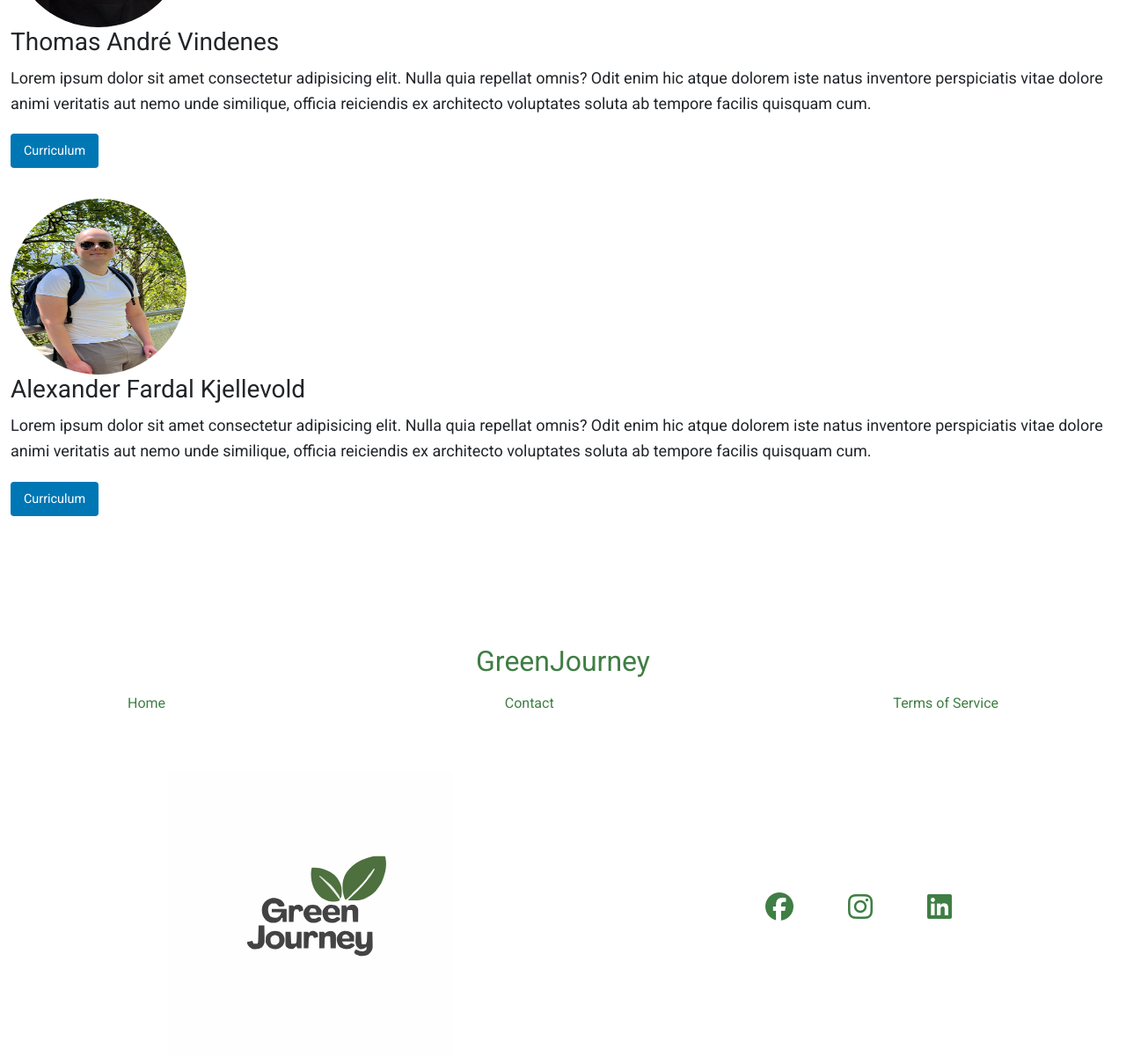
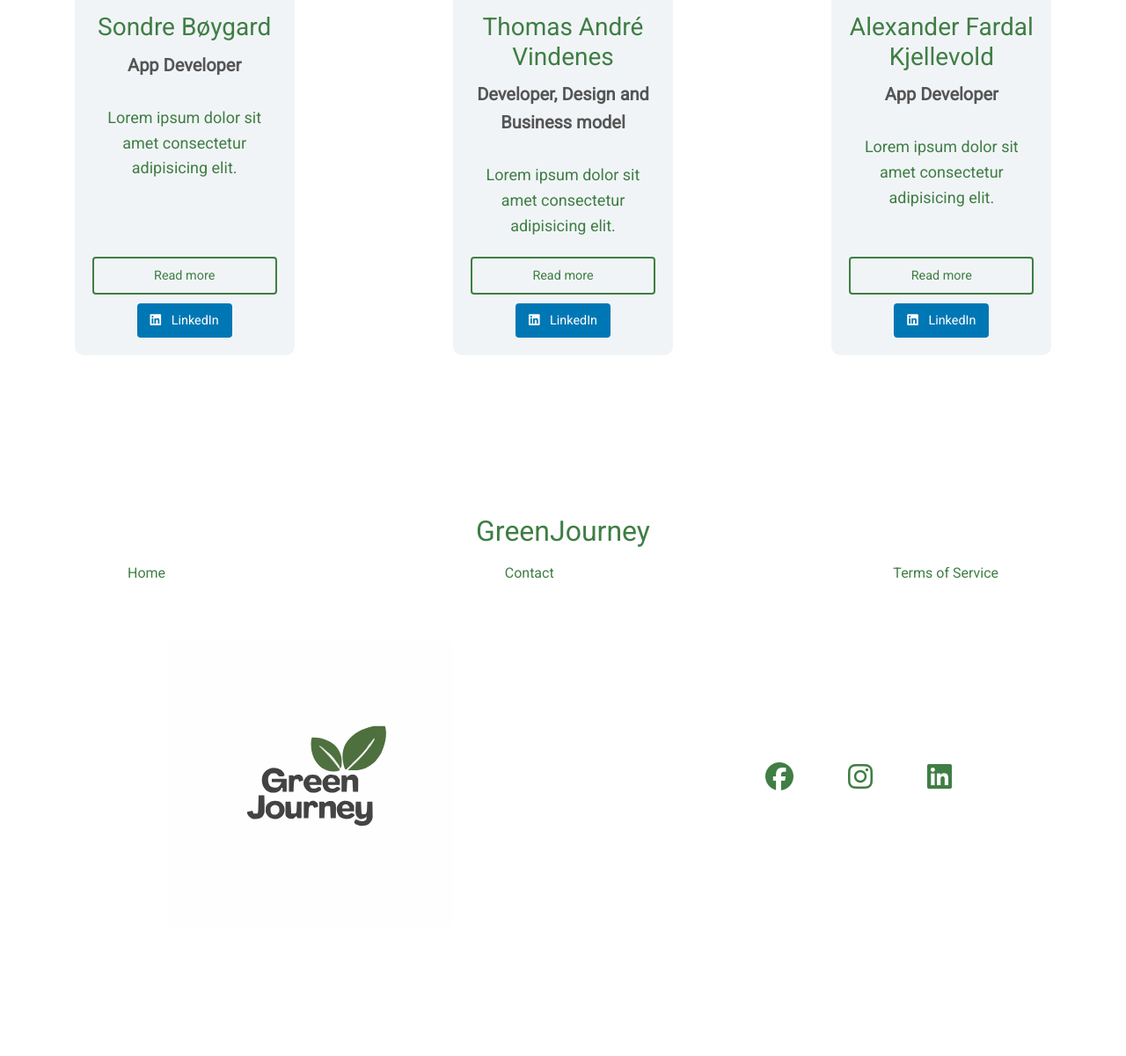
Before and after one commit to FOR19-GROUP-2/CarbonApp, a Flask app: page /about_us in a window 1280 px wide. Shown: the part 1519-2720 px from the top of the page at 88% size. After the commit the page ends 2459 px from the top, so only its background shows below. Run offline with Flask 2, Linux system fonts and the light colour scheme; some libraries are stand-ins or nearby versions.

Commit message:
Update about_us.html
Lagt til read more funksjon med tilhørende javascript.

```diff
--- a/capp/templates/about_us.html
+++ b/capp/templates/about_us.html
@@ -1,98 +1,181 @@
 <!DOCTYPE html>
 <html>
 <head>
+  <link rel="stylesheet" href="{{ url_for('static', filename='about_us.css') }}">
+  <script src="https://kit.fontawesome.com/yourkitid.js" crossorigin="anonymous"></script> <!-- Replace 'yourkitid' with your actual Font Awesome kit ID -->
 </head>
 <body>
+  <script>
+    function toggleReadMore(id, btn) {
+      var moreText = document.getElementById(id);
+      if (moreText.style.display === "none" || moreText.style.display === '') {
+        moreText.style.display = "inline";  // Viser teksten
+        btn.textContent = "Read less";      // Endrer knappens tekst til "Read less"
+      } else {
+        moreText.style.display = "none";    // Skjuler teksten
+        btn.textContent = "Read more";      // Endrer knappens tekst tilbake til "Read more"
+      }
+    }
+  </script>
+
   {% extends "layout.html" %}
   {% block content %}
 
-  <!-- Connect to css -->
-  <link rel="stylesheet" href="{{ url_for('static', filename='about_us.css') }}">
+  <!-- Our Vision -->
+  <section class="our-vision">
+    <div class="vision-container">
+      <h2>Our Mission</h2>
+      <p>Our aim is to heighten awareness about individual and corporate carbon emissions and demonstrate the simplicity and impact of reducing them.</p>
+    </div>
+  </section>
 
-  <!-- Developers -->
+  <!-- Our Team -->
   <section class="section_developers">
       <div class="container">
 
         <div class="developers" style="display:block;">
           <h1 style="text-align:center;"> Our Team</h1>
-          <p>
-          </p>
         </div>
 
+        <!-- Start of team member section -->
         <div class="developers">
-            <div class="box" >
-              <img src="static/images/IMG_0037.jpg" alt="" style="border-radius: 50%; width: 200px; height: 200px;" >
+
+          <div class="box">
+            <img src="static/images/emelie.jpg" alt="Emelie Nyström" style="border-radius: 50%;">
             <h3>Emelie Nyström</h3>
-              <p>  Lorem ipsum dolor sit amet consectetur adipisicing elit. Nulla quia repellat omnis? Odit enim hic atque dolorem iste natus inventore perspiciatis vitae dolore animi veritatis aut nemo unde similique, officia reiciendis ex architecto voluptates soluta ab tempore facilis quisquam cum.
+            <div class="title">Techlead</div>
+            <p>
+              Lorem ipsum dolor sit amet consectetur adipisicing elit.
+              <span></span>
+              <span class="more" id="more1">Utvidet informasjon som du vil ha skjult i utgangspunktet.</span>
             </p>
+            <button class="read-more-btn" onclick="toggleReadMore('more1', this)">Read more</button>
             <div class="container_buttons_developers">
-                <a class="btn_developers" href="#"  target="_blank">LinkedIn</a>
+              <a class="btn_developers" href="https://www.linkedin.com/in/emelie-nystr%C3%B6m-125327235/1" target="_blank">
+                  <i class="fab fa-linkedin"></i> LinkedIn
+              </a>
             </div>
           </div>
+
+
+            <!-- Fredrik Sælemyr -->
             <div class="box">
-              <img src="static/images/fredrik.jpg" alt="" style="border-radius: 50%; width:200px; height: 200px;">
+              <img src="static/images/fredrik.jpg" alt="Fredrik Sælemyr" style="border-radius: 50%;">
               <h3>Fredrik Sælemyr</h3>
-              <p>  Lorem ipsum dolor sit amet consectetur adipisicing elit. Nulla quia repellat omnis? Odit enim hic atque dolorem iste natus inventore perspiciatis vitae dolore animi veritatis aut nemo unde similique, officia reiciendis ex architecto voluptates soluta ab tempore facilis quisquam cum.
+              <div class="title">Head of Design</div> <!-- Title goes here -->
+              <p>
+                Lorem ipsum dolor sit amet consectetur adipisicing elit.
+                <span></span>
+                <span class="more" id="more2">Utvidet informasjon som du vil ha skjult i utgangspunktet.</span>
               </p>
+              <button class="read-more-btn" onclick="toggleReadMore('more2', this)">Read more</button>
               <div class="container_buttons_developers">
-                <a class="btn_developers" href="#"  target="_blank">Curriculum</a>
+                <a class="btn_developers" href="https://www.linkedin.com/in/fredrik-s%C3%A6lemyr-64028228a/" target="_blank">
+                    <i class="fab fa-linkedin"></i> LinkedIn
+                </a>
               </div>
             </div>
+
+            <!-- Elsa Brunet -->
             <div class="box">
-              <img src="static/images/Elsa.jpeg" alt="" style="border-radius: 50%; width:200px; height: 200px;">
+              <img src="static/images/Elsa.jpeg" alt="Elsa Brunet" style="border-radius: 50%;">
               <h3>Elsa Brunet</h3>
-              <p>  Lorem ipsum dolor sit amet consectetur adipisicing elit. Nulla quia repellat omnis? Odit enim hic atque dolorem iste natus inventore perspiciatis vitae dolore animi veritatis aut nemo unde similique, officia reiciendis ex architecto voluptates soluta ab tempore facilis quisquam cum.
+              <div class="title">Business Development Director</div> <!-- Title goes here -->
+              <p>
+                Lorem ipsum dolor sit amet consectetur adipisicing elit.
+                <span></span>
+                <span class="more" id="more3">Utvidet informasjon som du vil ha skjult i utgangspunktet.</span>
               </p>
+              <button class="read-more-btn" onclick="toggleReadMore('more3', this)">Read more</button>
               <div class="container_buttons_developers">
-                <a class="btn_developers" href="#"  target="_blank">Curriculum</a>
+                <a class="btn_developers" href="https://www.linkedin.com/in/elsa-brunet/" target="_blank">
+                    <i class="fab fa-linkedin"></i> LinkedIn
+                </a>
               </div>
             </div>
+
+            <!-- Julen Gago -->
             <div class="box">
-              <img src="static/images/Julen.jpg" alt="" style="border-radius: 50%; width:200px; height: 200px;">
+              <img src="static/images/Julen.jpg" alt="Julen Gago" style="border-radius: 50%;">
               <h3>Julen Gago</h3>
-              <p>  Lorem ipsum dolor sit amet consectetur adipisicing elit. Nulla quia repellat omnis? Odit enim hic atque dolorem iste natus inventore perspiciatis vitae dolore animi veritatis aut nemo unde similique, officia reiciendis ex architecto voluptates soluta ab tempore facilis quisquam cum.
+              <div class="title">Developer, Design and Business model</div> <!-- Title goes here -->
+              <p>
+                Lorem ipsum dolor sit amet consectetur adipisicing elit.
+                <span></span>
+                <span class="more" id="more4">Utvidet informasjon som du vil ha skjult i utgangspunktet.</span>
               </p>
+              <button class="read-more-btn" onclick="toggleReadMore('more4', this)">Read more</button>
               <div class="container_buttons_developers">
-                <a class="btn_developers" href="#"  target="_blank">Curriculum</a>
+                <a class="btn_developers" href="https://www.linkedin.com/in/julen-g-004560255/" target="_blank">
+                    <i class="fab fa-linkedin"></i> LinkedIn
+                </a>
               </div>
             </div>
         </div>
 
         <div class="developers">
-          <div class="box2">
-            <img src="https://randomuser.me/api/portraits/women/13.jpg" alt="" style="border-radius: 50%; width:200px; height: 200px;">
+
+            <!-- Sondre Bøygard -->
+            <div class="box">
+              <img src="static/images/Sondre.jpg" alt="Sondre Bøygard" style="border-radius: 50%;">
               <h3>Sondre Bøygard</h3>
-            <p>  Lorem ipsum dolor sit amet consectetur adipisicing elit. Nulla quia repellat omnis? Odit enim hic atque dolorem iste natus inventore perspiciatis vitae dolore animi veritatis aut nemo unde similique, officia reiciendis ex architecto voluptates soluta ab tempore facilis quisquam cum.
+              <div class="title">App Developer</div> <!-- Title goes here -->
+              <p>
+                Lorem ipsum dolor sit amet consectetur adipisicing elit.
+                <span></span>
+                <span class="more" id="more5">Utvidet informasjon som du vil ha skjult i utgangspunktet.</span>
               </p>
+              <button class="read-more-btn" onclick="toggleReadMore('more5', this)">Read more</button>
               <div class="container_buttons_developers">
-              <a class="btn_developers" href="#"  target="_blank">Curriculum</a>
-            </div>
-          </div>
-          <div class="box2">
-            <img src="static/images/Thomas.jpg" alt="" style="border-radius: 50%; width:200px; height: 200px;">
-            <h3>Thomas André Vindenes</h3>
-            <p>  Lorem ipsum dolor sit amet consectetur adipisicing elit. Nulla quia repellat omnis? Odit enim hic atque dolorem iste natus inventore perspiciatis vitae dolore animi veritatis aut nemo unde similique, officia reiciendis ex architecto voluptates soluta ab tempore facilis quisquam cum.
-            </p>
-            <div class="container_buttons_developers">
-              <a class="btn_developers" href="#"  target="_blank">Curriculum</a>
-            </div>
-          </div>
-          <div class="box2">
-            <img src="static/images/Alexander.png" alt="" style="border-radius: 50%; width:200px; height: 200px;">
-            <h3>Alexander Fardal Kjellevold</h3>
-            <p>  Lorem ipsum dolor sit amet consectetur adipisicing elit. Nulla quia repellat omnis? Odit enim hic atque dolorem iste natus inventore perspiciatis vitae dolore animi veritatis aut nemo unde similique, officia reiciendis ex architecto voluptates soluta ab tempore facilis quisquam cum.
-            </p>
-            <div class="container_buttons_developers">
-              <a class="btn_developers" href="#"  target="_blank">Curriculum</a>
-            </div>
+                <a class="btn_developers" href="https://www.linkedin.com/in/sondre-b%C3%B8ygard-669203267/" target="_blank">
+                    <i class="fab fa-linkedin"></i> LinkedIn
+                </a>
               </div>
             </div>
 
+            <!-- Thomas André Vindenes -->
+            <div class="box">
+              <img src="static/images/Thomas.jpg" alt="Thomas André Vindenes" style="border-radius: 50%;">
+              <h3>Thomas André Vindenes</h3>
+              <div class="title">Developer, Design and Business model</div> <!-- Title goes here -->
+              <p>
+                Lorem ipsum dolor sit amet consectetur adipisicing elit.
+                <span></span>
+                <span class="more" id="more6">Utvidet informasjon som du vil ha skjult i utgangspunktet.</span>
+              </p>
+              <button class="read-more-btn" onclick="toggleReadMore('more6', this)">Read more</button>
+              <div class="container_buttons_developers">
+                <a class="btn_developers" href="https://www.linkedin.com/in/thomas-andr%C3%A9-vindenes-b97187277/" target="_blank">
+                    <i class="fab fa-linkedin"></i> LinkedIn
+                </a>
+              </div>
+            </div>
 
+            <!-- Alexander Kjellevold -->
+            <div class="box">
+              <img src="static/images/Alexander.png" alt="Alexander Kjellevold" style="border-radius: 50%;">
+              <h3>Alexander Fardal Kjellevold</h3>
+              <div class="title">App Developer</div> <!-- Title goes here -->
+              <p>
+                Lorem ipsum dolor sit amet consectetur adipisicing elit.
+                <span></span>
+                <span class="more" id="more7">Utvidet informasjon som du vil ha skjult i utgangspunktet.</span>
+              </p>
+              <button class="read-more-btn" onclick="toggleReadMore('more7', this)">Read more</button>
+              <div class="container_buttons_developers">
+                <a class="btn_developers" href="https://www.linkedin.com/in/alexander-f-kjellevold-b3430a235/" target="_blank">
+                    <i class="fab fa-linkedin"></i> LinkedIn
+                </a>
+              </div>
+            </div>
         </div>
       </div>
   </section>
 
   {% endblock content %}
+
+
+
+
 </body>
 </html>
```
Lines whose indentation alone changed are shown as unchanged.
